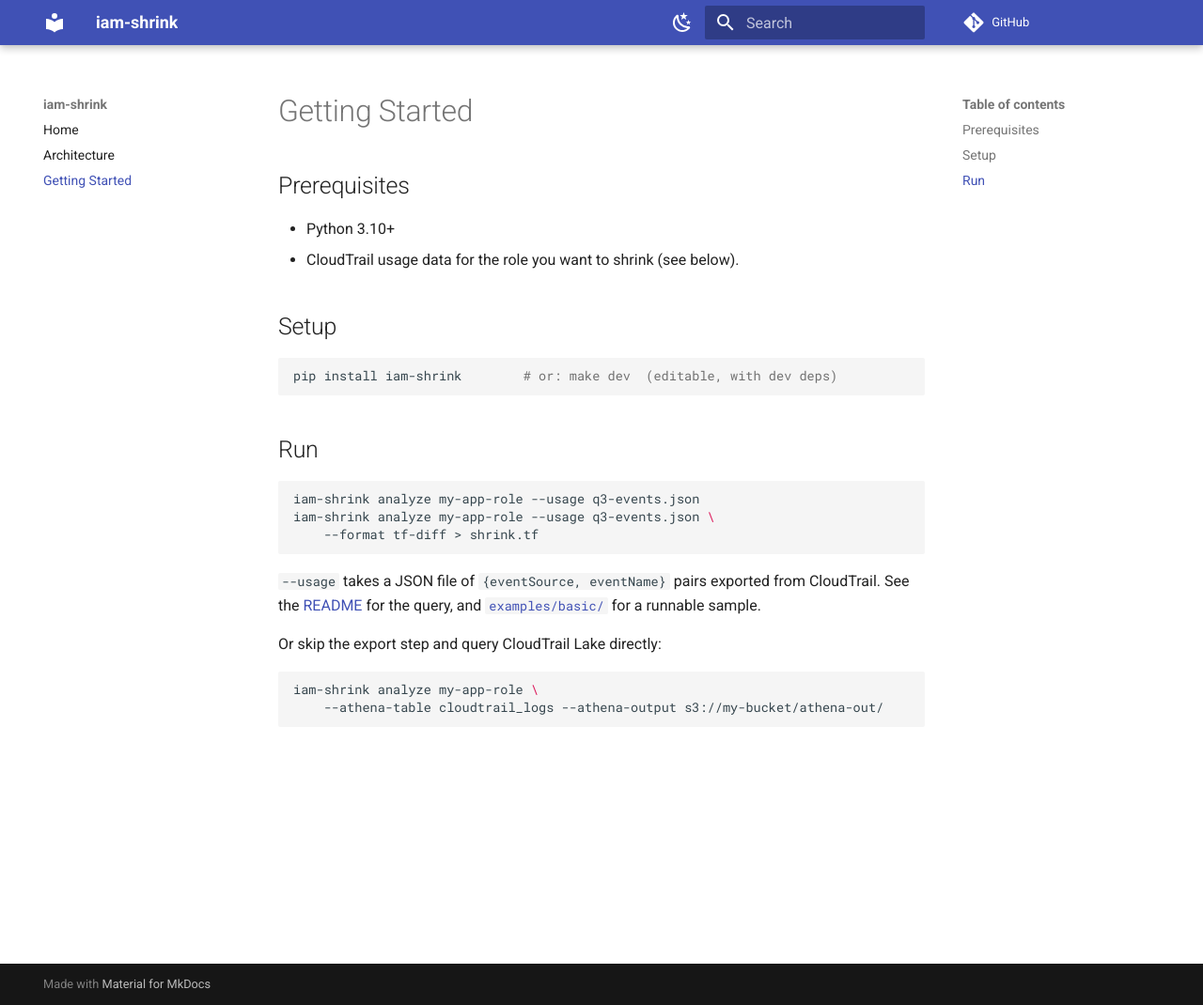
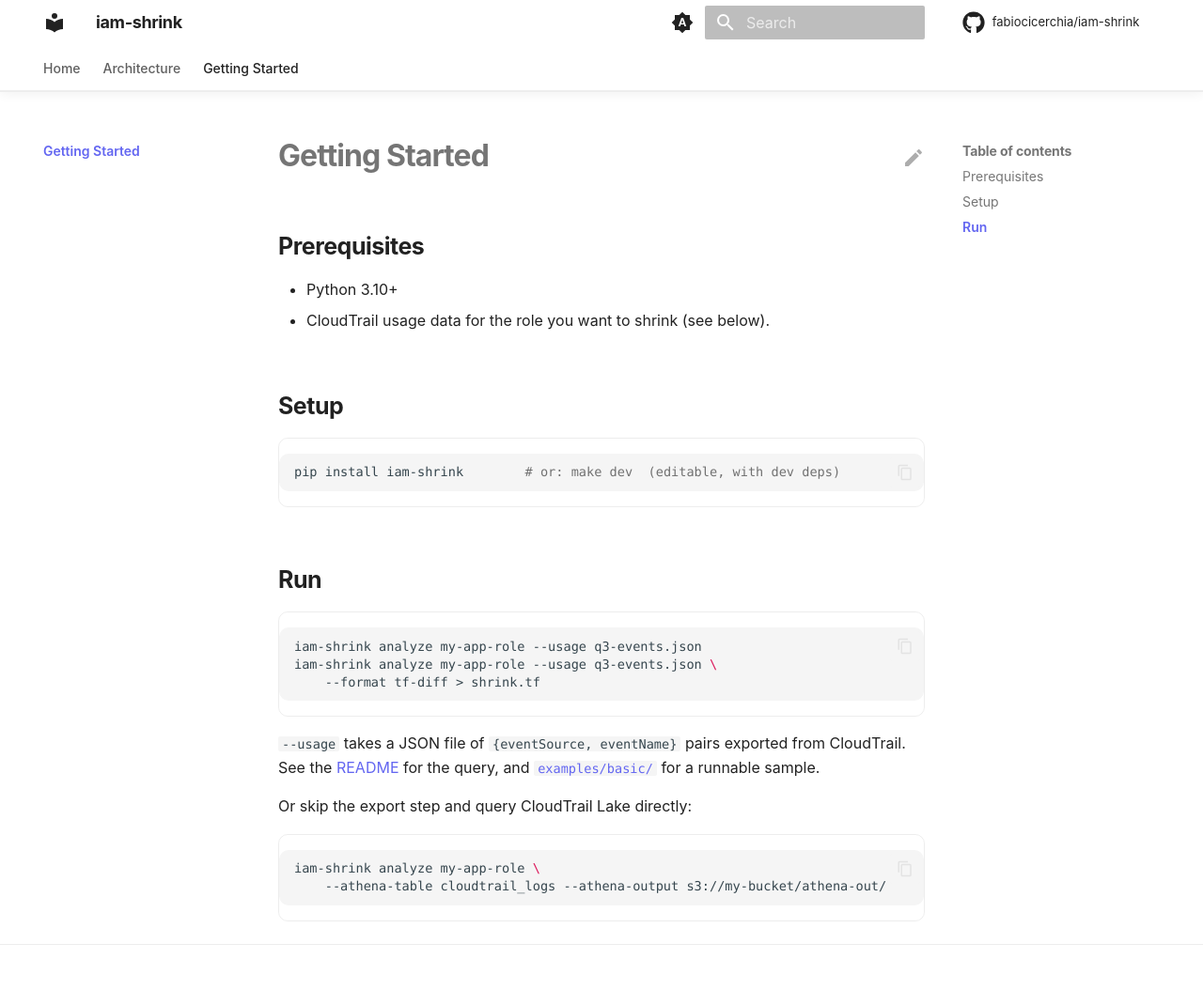
Before and after one commit to fabiocicerchia/iam-shrink, an MkDocs documentation site: the page built from docs/getting-started.md, in a window 1280 px wide and 1070 px high. Shown: the whole window at 94% size. Built offline with MkDocs 1.6.1 and Material for MkDocs 9.7.7, drawn with Linux system fonts in a browser that asks for light colours; comment, search, counter and statistics services are not loaded.

Commit message:
feat(docs): build the docs site in Actions and drop Read the Docs
This repo's mkdocs.yml has never been rendered: Pages serves main/docs as
a folder, so the site is docs/index.html plus raw markdown, and the doc
pages come back as text/markdown rather than a rendered site.

docs.yml builds it with `mkdocs build --strict` on the pinned toolchain and
deploys the artifact to Pages. The splash is copied to the artifact root,
where the repo homepage and README badges already point, and the rendered
site publishes under /docs/ — so no existing URL breaks.

mkdocs.yml takes the shared Material template but keeps this repo's own nav.
docs/requirements.txt pins the toolchain, git-revision-date-localized
included: the config loads it and the strict build aborts without it.
check-yaml skips mkdocs.yml, whose Material tags safe_load cannot parse.

The strict build also found links the raw-markdown site was hiding:
../README.md was never a valid relative target (the README is not inside
docs/), and several links pointed at files outside the docs tree. Fixed
in: docs/getting-started.md.

Co-Authored-By: Claude Opus 5 (1M context) <noreply@anthropic.com>
Claude-Session: https://claude.ai/code/session_01F5By8zzZMak7tqZGraixSJ

````diff
--- a/.pre-commit-config.yaml
+++ b/.pre-commit-config.yaml
@@ -22,7 +22,7 @@ repos:
         # templates rather than YAML — the parser cannot read either as-is. The
         # exclude is path-relative so it catches chart/ and charts/<name>/ alike.
         args: [--allow-multiple-documents]
-        exclude: (^|/)templates/
+        exclude: (^|/)templates/|^mkdocs\.yml$
       - id: check-json
       - id: check-toml
       # Python only (types: [python]) — a no-op in a repo with no .py files, so
--- a/docs/getting-started.md
+++ b/docs/getting-started.md
@@ -20,8 +20,8 @@ iam-shrink analyze my-app-role --usage q3-events.json \
 ```
 
 `--usage` takes a JSON file of `{eventSource, eventName}` pairs exported from
-CloudTrail. See the [README](../README.md#getting-usage-data) for the query,
-and [`examples/basic/`](../examples/basic/README.md) for a runnable sample.
+CloudTrail. See the [README](README.md#getting-usage-data) for the query,
+and [`examples/basic/`](https://github.com/fabiocicerchia/iam-shrink/blob/main/examples/basic/README.md) for a runnable sample.
 
 Or skip the export step and query CloudTrail Lake directly:
 
--- /dev/null
+++ b/docs/stylesheets/extra.css
@@ -0,0 +1,227 @@
+/*
+ * PROJECT_NAME — premium documentation theme for MkDocs Material.
+ * System typography, gradient accents, soft depth, icon-driven feature cards.
+ * Nothing here loads over the network: no CDN, no web font, no analytics.
+ *
+ * ── The one thing you change ──────────────────────────────────────────────
+ * The accent below. Pick the colour of the cluster the project belongs to so
+ * the docs, the landing page (docs/index.html) and the GitHub description read
+ * as one family — don't pick from taste. Set --accent and --accent-2 to match
+ * the pair you used in docs/index.html:
+ *
+ *   platform / Kubernetes    #38bdf8  #3b82f6   (blue)
+ *   security / supply chain  #fb923c  #ef4444   (orange-red)
+ *   CLI utilities            #22d3ee  #6366f1   (cyan-indigo)   ← default
+ *   GreenOps                 #34d399  #059669   (green)
+ */
+
+:root {
+  /* Keep --accent / --accent-2 identical to docs/index.html so the splash and
+     the docs site never drift. Roles below map them for legibility: indigo
+     carries chrome/links (contrast on white), cyan is the interactive accent;
+     the hero and buttons blend both. */
+  --accent: #22d3ee;
+  --accent-2: #6366f1;
+
+  --md-primary-fg-color: var(--accent-2);
+  --md-primary-fg-color--light: var(--accent-2);
+  --md-primary-fg-color--dark: var(--accent-2);
+  --md-accent-fg-color: var(--accent);
+
+  /* System stack — matches docs/index.html and needs no download. */
+  --md-text-font-family: -apple-system, BlinkMacSystemFont, "Segoe UI", Roboto,
+    Helvetica, Arial, sans-serif;
+  --md-code-font-family: ui-monospace, SFMono-Regular, "SF Mono", Menlo, Monaco,
+    Consolas, "Liberation Mono", monospace;
+}
+
+/* Keep the header/links legible on the custom primary in both schemes. */
+[data-md-color-primary="custom"] {
+  --md-primary-bg-color: #ffffff;
+  --md-typeset-a-color: var(--accent-2); /* indigo — readable on white */
+}
+[data-md-color-scheme="slate"] {
+  --md-typeset-a-color: var(--accent); /* cyan — readable on the dark ground */
+  --md-default-bg-color: #0b0f1a;
+  --md-default-bg-color--light: #0d1220;
+}
+[data-md-color-scheme="slate"] .md-header,
+[data-md-color-scheme="slate"] .md-tabs {
+  background-color: #0b0f1a;
+}
+
+/* === Header: translucent, blurred, hairline divider ====================== */
+
+.md-header {
+  background-color: var(--md-default-bg-color);
+  color: var(--md-default-fg-color);
+  box-shadow: none;
+  border-bottom: 1px solid var(--md-default-fg-color--lightest);
+  backdrop-filter: saturate(180%) blur(20px);
+  -webkit-backdrop-filter: saturate(180%) blur(20px);
+}
+.md-header[data-md-state="shadow"],
+.md-header--shadow {
+  box-shadow: 0 2px 12px rgba(0, 0, 0, 0.06);
+}
+.md-header__title {
+  font-weight: 700;
+  letter-spacing: -0.02em;
+}
+.md-tabs {
+  background-color: var(--md-default-bg-color);
+  color: var(--md-default-fg-color);
+  border-bottom: 1px solid var(--md-default-fg-color--lightest);
+}
+.md-tabs__link {
+  opacity: 0.72;
+  font-weight: 500;
+}
+.md-tabs__link:hover,
+.md-tabs__link--active {
+  opacity: 1;
+}
+
+/* === Typography ========================================================== */
+
+.md-typeset {
+  font-feature-settings: "kern", "liga";
+}
+.md-typeset h1 {
+  font-weight: 700;
+  letter-spacing: -0.03em;
+  line-height: 1.15;
+}
+.md-typeset h2 {
+  font-weight: 650;
+  letter-spacing: -0.02em;
+  margin-top: 2.4em;
+}
+.md-typeset h3 {
+  font-weight: 600;
+  letter-spacing: -0.01em;
+}
+
+/* Rounded, bordered code blocks — softer than the default flush edges. */
+.md-typeset pre > code,
+.md-typeset .highlight > pre {
+  border-radius: 10px;
+}
+.md-typeset .highlight {
+  border-radius: 10px;
+  border: 1px solid var(--md-default-fg-color--lightest);
+}
+
+/* Tables read as cards and scroll on narrow screens instead of clipping. */
+.md-typeset table:not([class]) {
+  border-radius: 10px;
+  border: 1px solid var(--md-default-fg-color--lightest);
+  overflow: hidden;
+  font-size: 0.78rem;
+}
+.md-typeset table:not([class]) th {
+  font-weight: 600;
+  text-transform: uppercase;
+  letter-spacing: 0.04em;
+  font-size: 0.68rem;
+}
+
+/* === Buttons ============================================================= */
+
+.md-typeset .md-button {
+  border-radius: 980px;
+  font-weight: 600;
+  padding: 0.5em 1.4em;
+  transition: transform 0.25s cubic-bezier(0.25, 0.1, 0.25, 1),
+    box-shadow 0.25s ease;
+}
+.md-typeset .md-button--primary {
+  background: linear-gradient(135deg, var(--accent), var(--accent-2));
+  border: none;
+  color: #fff;
+}
+.md-typeset .md-button:hover {
+  transform: translateY(-1px) scale(1.02);
+  box-shadow: 0 6px 24px rgba(99, 102, 241, 0.3);
+}
+
+/* === Home hero =========================================================== */
+/* Rendered from a <div class="hero"> block in docs/README.md. */
+
+.md-typeset .hero {
+  text-align: center;
+  padding: 3.5rem 1rem 1rem;
+}
+.md-typeset .hero h1 {
+  font-size: 3rem;
+  margin: 0 0 0.4rem;
+  background: linear-gradient(135deg, var(--accent), var(--accent-2));
+  -webkit-background-clip: text;
+  background-clip: text;
+  -webkit-text-fill-color: transparent;
+  color: transparent;
+}
+.md-typeset .hero .hero-tagline {
+  font-size: 1.3rem;
+  font-weight: 500;
+  color: var(--md-default-fg-color--light);
+  max-width: 42rem;
+  margin: 0 auto 1.6rem;
+  line-height: 1.4;
+}
+.md-typeset .hero .md-button + .md-button {
+  margin-left: 0.5rem;
+}
+
+/* === Feature cards ======================================================= */
+/* Material's `<div class="grid cards">` list syntax, given depth + hover. */
+
+.md-typeset .grid.cards > ul > li,
+.md-typeset .grid > .card {
+  border-radius: 16px;
+  border: 1px solid var(--md-default-fg-color--lightest);
+  padding: 1.4rem;
+  transition: transform 0.3s cubic-bezier(0.25, 0.1, 0.25, 1),
+    box-shadow 0.3s ease, border-color 0.3s ease;
+}
+.md-typeset .grid.cards > ul > li:hover,
+.md-typeset .grid > .card:hover {
+  transform: translateY(-3px);
+  border-color: color-mix(in srgb, var(--accent) 40%, transparent);
+  box-shadow: 0 10px 34px rgba(0, 0, 0, 0.08);
+}
+[data-md-color-scheme="slate"] .md-typeset .grid.cards > ul > li:hover {
+  box-shadow: 0 10px 34px rgba(0, 0, 0, 0.5);
+}
+.md-typeset .grid.cards > ul > li > hr {
+  margin: 0.8rem 0;
+}
+.md-typeset .grid.cards .twemoji,
+.md-typeset .grid.cards svg {
+  color: var(--accent);
+}
+
+/* === Sidebar / nav ======================================================= */
+
+.md-nav__title {
+  font-weight: 700;
+  letter-spacing: -0.01em;
+}
+.md-nav__link--active {
+  font-weight: 600;
+}
+
+/* === Footer ============================================================== */
+
+.md-footer-meta {
+  background-color: var(--md-default-bg-color);
+  border-top: 1px solid var(--md-default-fg-color--lightest);
+}
+.md-footer-meta .md-footer-copyright,
+.md-footer-meta .md-footer__link {
+  color: var(--md-default-fg-color--light);
+}
+
+html {
+  scroll-behavior: smooth;
+}
--- a/mkdocs.yml
+++ b/mkdocs.yml
@@ -1,21 +1,130 @@
+# iam-shrink docs — MkDocs Material, styled to feel like a product site
+# (premium hero, feature cards, nav tabs, dark/light, local search, edit links)
+# while staying on the portfolio's standard tooling. See docs/stylesheets/extra.css
+# for the look; the accent palette lives there and is the only thing you swap.
 site_name: iam-shrink
 site_description: CloudTrail usage to minimized IAM policies as Terraform diffs.
+site_url: https://fabiocicerchia.github.io/iam-shrink/docs/
 repo_url: https://github.com/fabiocicerchia/iam-shrink
+repo_name: fabiocicerchia/iam-shrink
+edit_uri: edit/main/docs/
+copyright: Copyright &copy; 2026 Fabio Cicerchia
 docs_dir: docs
+
+# docs/index.html is the standalone GitHub Pages splash, not a docs page. Keep
+# it out of the MkDocs render so the site home (README.md) maps to index.html
+# without a collision. GitHub Pages still serves the raw file; RTD serves this.
+exclude_docs: |
+  index.html
+  requirements.txt
 
 theme:
   name: material
+  # No web fonts: these docs avoid external requests (privacy, offline docs,
+  # reproducible RTD builds). A system font stack is set in extra.css instead.
+  font: false
+  language: en
   palette:
-    - scheme: default
-      toggle: { icon: material/weather-night, name: Dark mode }
-    - scheme: slate
-      toggle: { icon: material/weather-sunny, name: Light mode }
+    # Follows the OS by default, with a manual toggle. `primary`/`accent: custom`
+    # hand the colours to extra.css so both schemes share one palette.
+    - media: "(prefers-color-scheme)"
+      primary: custom
+      accent: custom
+      toggle:
+        icon: material/brightness-auto
+        name: Switch to light mode
+    - media: "(prefers-color-scheme: light)"
+      scheme: default
+      primary: custom
+      accent: custom
+      toggle:
+        icon: material/weather-night
+        name: Switch to dark mode
+    - media: "(prefers-color-scheme: dark)"
+      scheme: slate
+      primary: custom
+      accent: custom
+      toggle:
+        icon: material/weather-sunny
+        name: Switch to system preference
+  features:
+    - navigation.tabs
+    - navigation.tabs.sticky
+    - navigation.sections
+    - navigation.top
+    - navigation.tracking
+    - navigation.indexes
+    - toc.follow
+    - search.suggest
+    - search.highlight
+    - search.share
+    - content.code.copy
+    - content.code.annotate
+    - content.action.edit
+    - content.tooltips
+  icon:
+    repo: fontawesome/brands/github
+    edit: material/pencil
 
+extra_css:
+  - stylesheets/extra.css
+
+extra:
+  # `generator: false` drops the "Made with Material for MkDocs" line; keep it
+  # if you'd rather credit the theme.
+  generator: false
+  social:
+    - icon: fontawesome/brands/github
+      link: https://github.com/fabiocicerchia/iam-shrink
+
+# Only the search plugin ships with MkDocs itself, so RTD needs nothing beyond
+# docs/requirements.txt. Anything else (social cards, minify, git-revision-date)
+# is a pip add — wire it into requirements.txt too or the RTD build breaks.
+plugins:
+  - search
+  - git-revision-date-localized:
+      enable_creation_date: true
+      # RTD's clone can be shallow; fall back to the build date instead of
+      # failing when a file's history isn't present.
+      fallback_to_build_date: true
+      type: date
+  # Note: Material's `social` plugin is deliberately NOT enabled — it downloads
+  # a font from fonts.google.com at build time, which breaks this repo's
+  # no-external-requests / reproducible-build stance (and every RTD build that
+  # inherits this template). Add Open Graph images by hand if you want them.
+
+markdown_extensions:
+  - abbr
+  - admonition
+  - attr_list
+  - def_list
+  - footnotes
+  - md_in_html
+  - tables
+  - toc:
+      permalink: true
+  - pymdownx.details
+  - pymdownx.superfences
+  - pymdownx.highlight:
+      anchor_linenums: true
+      line_spans: __span
+      pygments_lang_class: true
+  - pymdownx.inlinehilite
+  - pymdownx.snippets:
+      # `.` is the repo root (where mkdocs runs), so docs/changelog.md can embed
+      # the root CHANGELOG.md with `--8<-- "CHANGELOG.md"`.
+      base_path: ["."]
+      check_paths: true
+  - pymdownx.tabbed:
+      alternate_style: true
+  - pymdownx.tasklist:
+      custom_checkbox: true
+  - pymdownx.emoji:
+      emoji_index: !!python/name:material.extensions.emoji.twemoji
+      emoji_generator: !!python/name:material.extensions.emoji.to_svg
+
+# Top-level entries become tabs (theme feature navigation.tabs).
 nav:
   - Home: README.md
   - Architecture: architecture.md
   - Getting Started: getting-started.md
-
-markdown_extensions:
-  - admonition
-  - pymdownx.superfences
````
Also changed, not shown: docs/requirements.txt (added, +10 -0 lines), 1 other file.
